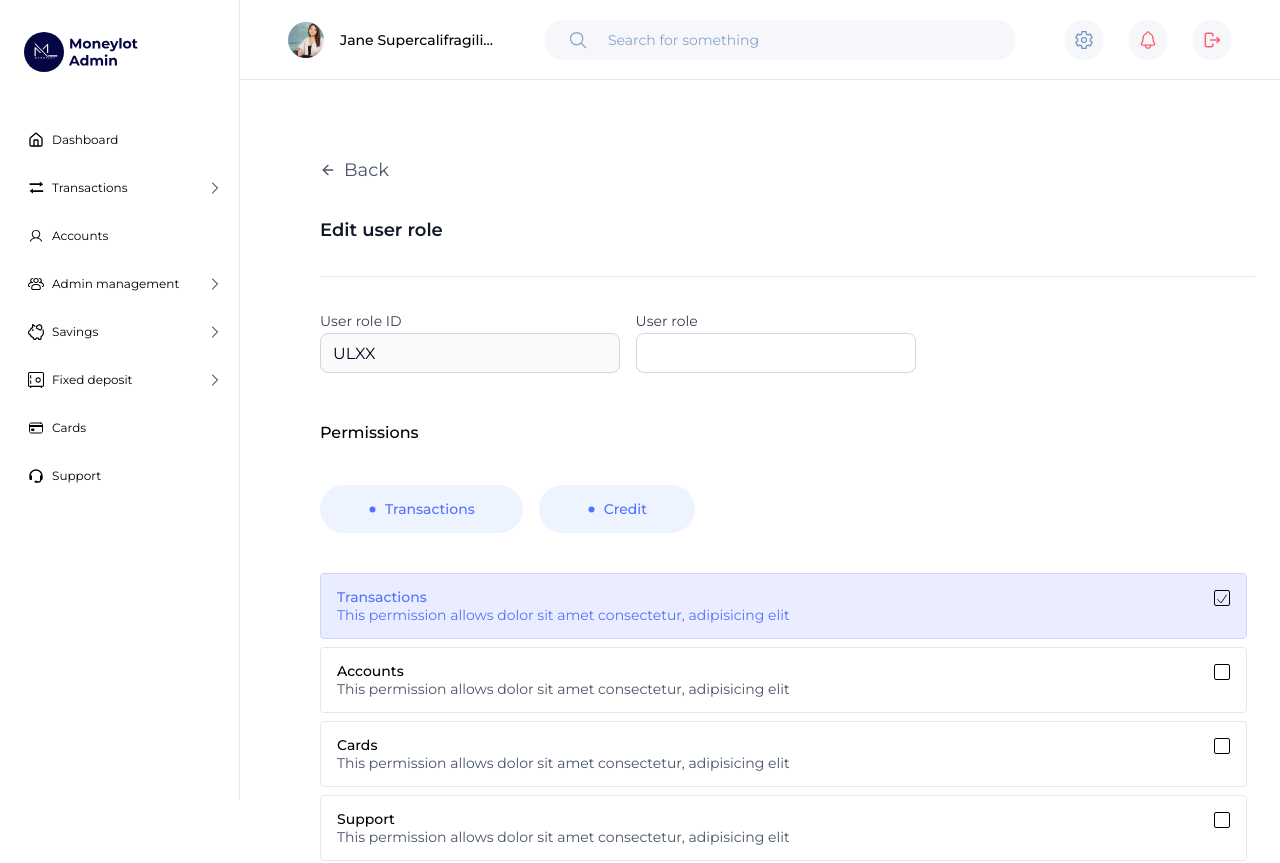
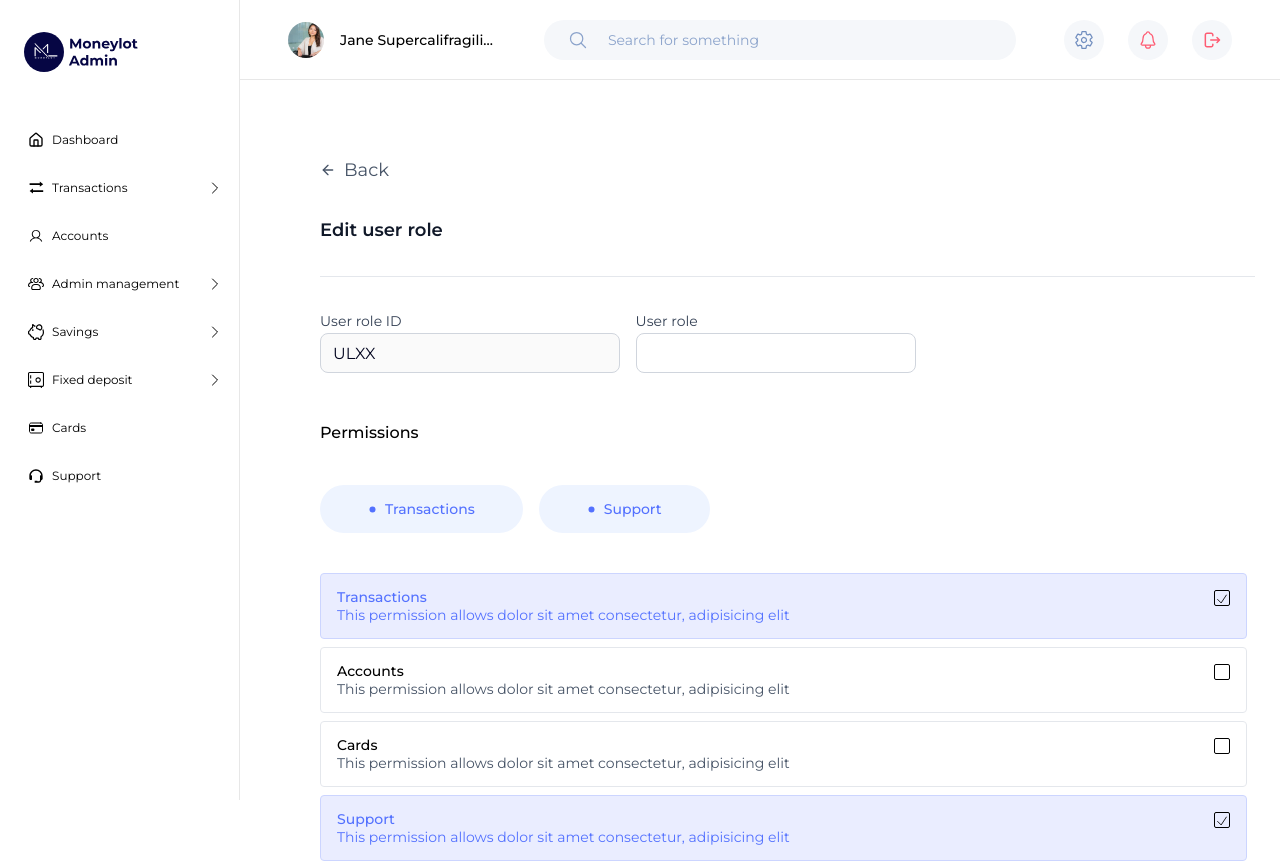
Before and after one commit to joshuaenahoro/moneylot-admin, a Next.js app: page /user-roles/edit in a window 1280 px wide. Shown: the top 863 px of the page. Built offline with nearby package versions, Linux system fonts and the light colour scheme.

Commit message:
fix: set correct default permissions demo values

```diff
--- a/src/app/(dashboard)/user-roles/edit/user-role-form.tsx
+++ b/src/app/(dashboard)/user-roles/edit/user-role-form.tsx
@@ -34,7 +34,7 @@ export function UserRoleForm({ permissions }: { permissions: string[] }) {
     resolver: zodResolver(FormSchema),
     defaultValues: {
       id: 'ULXX',
-      permissions: ['Transactions', 'Credit'],
+      permissions: ['Transactions', 'Support'],
     },
   });
 
```
